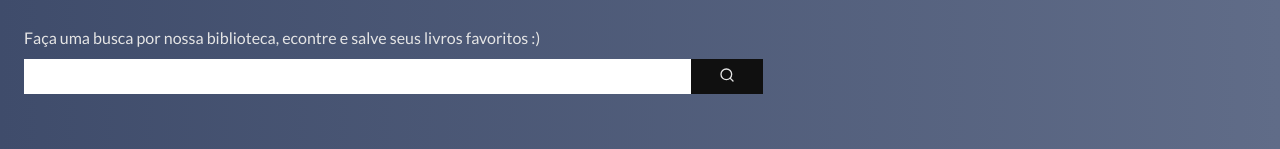
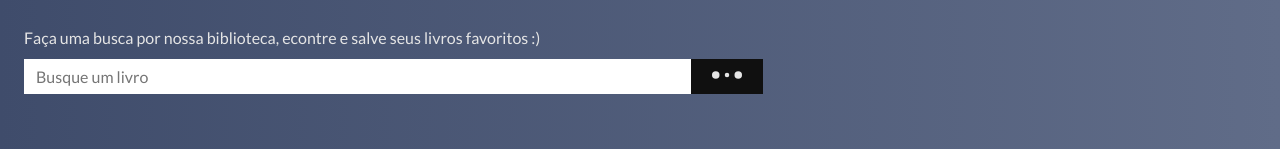
Before and after one commit to jessejonass/uptech-riachuelo, a React (Create React App) app: page / in a window 1280 px wide. Both pictures are taken after a click on the button 727 px from the left and 210 px from the top of the page. Shown: the part 134-283 px from the top of the page. Built offline with nearby package versions, Linux system fonts and the light colour scheme; no server answers.

Commit message:
feat: adicionando spinner para retorno visual nas buscas

```diff
--- a/package.json
+++ b/package.json
@@ -14,6 +14,7 @@
     "react": "^17.0.2",
     "react-dom": "^17.0.2",
     "react-icons": "^4.2.0",
+    "react-loader-spinner": "^4.0.0",
     "react-router-dom": "^5.2.0",
     "react-scripts": "4.0.3",
     "typescript": "^4.1.2",
--- a/src/App.tsx
+++ b/src/App.tsx
@@ -1,4 +1,5 @@
 import React from 'react';
+import 'react-loader-spinner/dist/loader/css/react-spinner-loader.css';
 import { BrowserRouter } from 'react-router-dom';
 
 import './styles/global.scss';
--- a/src/components/Search/index.tsx
+++ b/src/components/Search/index.tsx
@@ -1,12 +1,13 @@
 import React, { useCallback, useState } from 'react';
 import { FiSearch } from 'react-icons/fi';
+import Loader from 'react-loader-spinner';
 import { useSearch } from '../../hooks/search';
 
 import './styles.scss';
 
 const Search: React.FC = () => {
     const [therm, setTherm] = useState('');
-    const { searchBooks } = useSearch();
+    const { searchBooks, loading } = useSearch();
 
     const handleSearchBooks = useCallback(
         (key: string) => {
@@ -27,9 +28,23 @@ const Search: React.FC = () => {
             </p>
 
             <div className="search__input">
-                <input type="text" onChange={e => setTherm(e.target.value)} />
+                <input
+                    type="text"
+                    placeholder="Busque um livro"
+                    onChange={e => setTherm(e.target.value)}
+                />
                 <button type="submit" onClick={() => handleSearchBooks(therm)}>
-                    <FiSearch />
+                    {loading ? (
+                        <Loader
+                            type="ThreeDots"
+                            color="#e5e5e5"
+                            height={30}
+                            width={30}
+                            timeout={3000} // 3 secs
+                        />
+                    ) : (
+                        <FiSearch />
+                    )}
                 </button>
             </div>
         </div>
--- a/src/components/Search/styles.scss
+++ b/src/components/Search/styles.scss
@@ -22,6 +22,8 @@
             height: 35px;
             border: 0;
             margin: 12px 0;
+            padding: 0 12px;
+            color: #3f4c6b;
         }
 
         button {
--- a/src/hooks/search.tsx
+++ b/src/hooks/search.tsx
@@ -18,24 +18,30 @@ interface Book {
 interface SearchContext {
     books: Book[];
     searchBooks(therm: string): void;
+    loading: boolean;
 }
 
 const SearchContext = createContext<SearchContext | null>(null);
 
 const SearchProvider: React.FC = ({ children }) => {
     const [books, setBooks] = useState<Book[]>([]);
+    const [loading, setLoading] = useState(false);
 
     const searchBooks = useCallback(async therm => {
+        setLoading(true);
         await fetch(
             `https://www.googleapis.com/books/v1/volumes?q=search+${therm}`,
         )
             .then(response => response.json())
-            .then(data => console.log(data));
+            .then(data => {
+                setBooks(data.items);
+                setLoading(false);
+            });
     }, []);
 
     const value = React.useMemo(
-        () => ({ searchBooks, books }),
-        [searchBooks, books],
+        () => ({ searchBooks, books, loading }),
+        [searchBooks, books, loading],
     );
 
     return (
```
Also changed, not shown: 1 other file (tests, documents, lock files or other folders).
